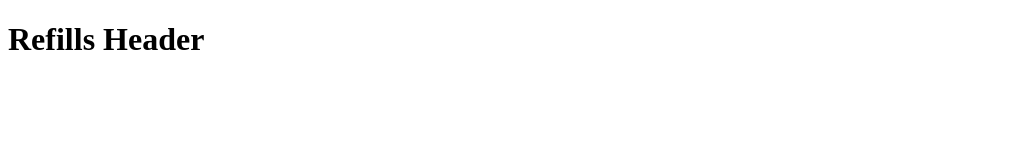
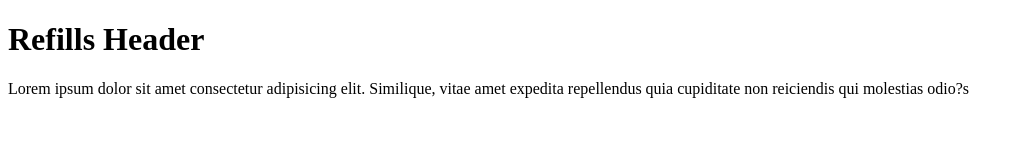
Before and after one commit to Venkata-Sanjeeva/health_care_management_cts_website, a plain HTML site: page refills.html in a window 1280 px wide. Shown: the whole page, without its empty margins (0-1024 px from the left). Drawn offline with Linux system fonts and the light colour scheme.

Commit message:
added lorem20

```diff
--- a/refills.html
+++ b/refills.html
@@ -7,5 +7,7 @@
 </head>
 <body>
     <h1>Refills Header</h1>
+
+    <p>Lorem ipsum dolor sit amet consectetur adipisicing elit. Similique, vitae amet expedita repellendus quia cupiditate non reiciendis qui molestias odio?s</p>
 </body>
 </html>
```
